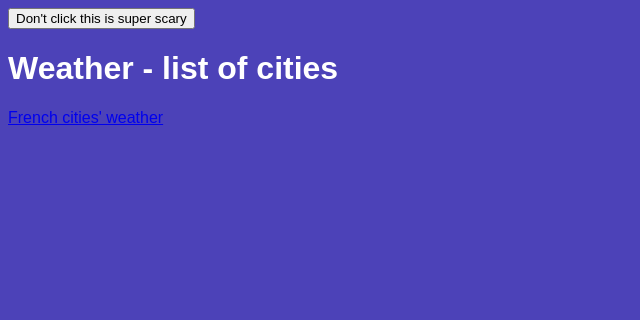
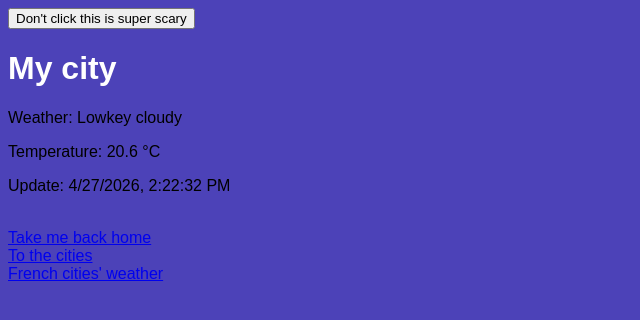
Before and after one commit to MCDLCN/SPA_VueJS-Intro, a Vue app in the folder vite-project/: page /city in a window 1280 px wide. Shown: the top 320 px of the page, without its empty margins (0-640 px from the left). Built offline with nearby package versions, Linux system fonts and the light colour scheme.

Commit message:
Added routes and made template for specific city's weather

```diff
--- a/vite-project/index.html
+++ b/vite-project/index.html
@@ -7,9 +7,8 @@
     <title>Zoooom</title>
   </head>
   <body>
+    <script type="module" src="/src/main.js"></script>
     <div id="app"></div>
-    <script type="module" src="/src/main.js"></script>
-    <div id="CitiesList"></div>
     <a href="https://donneespubliques.meteofrance.fr/">French cities' weather</a>
   </body>
 </html>
--- a/vite-project/package.json
+++ b/vite-project/package.json
@@ -9,7 +9,8 @@
     "preview": "vite preview"
   },
   "dependencies": {
-    "vue": "^3.5.32"
+    "vue": "^3.5.32",
+    "vue-router": "^5.0.6"
   },
   "devDependencies": {
     "@vitejs/plugin-vue": "^6.0.6",
--- a/vite-project/src/App.vue
+++ b/vite-project/src/App.vue
@@ -1,5 +1,6 @@
 <script setup>
 import { ref } from "vue"
+
 
 function onListClick() {
   window.alert("Boo!");
@@ -10,4 +11,9 @@ function onListClick() {
   <button @click="onListClick">
     Don't click this is super scary
   </button>
+  <router-view />
+  <br>
+  <router-link to="/" >Take me back home</router-link>
+  <br>
+  <router-link to="/cities" >To the cities</router-link>
 </template>
--- /dev/null
+++ b/vite-project/src/components/City.vue
@@ -0,0 +1,20 @@
+<script setup>
+const city = {
+  name: 'My city',
+  weather: 'Lowkey cloudy',
+  temperature: 20.55,
+  updatedAt: new Date()
+}
+</script>
+
+<template>
+  <div>
+    <h1>{{ city.name }}</h1>
+
+    <p>Weather: {{ city.weather }}</p>
+
+    <p>Temperature: {{ city.temperature.toFixed(1) }} °C</p>
+
+    <p>Update: {{ city.updatedAt.toLocaleString() }}</p>
+  </div>
+</template>
--- /dev/null
+++ b/vite-project/src/router/index.js
@@ -0,0 +1,13 @@
+import { createRouter, createWebHistory } from 'vue-router'
+import CitiesList from '../views/CitiesList.vue'
+import City from '../components/City.vue'
+
+const router = createRouter({
+  history: createWebHistory(),
+  routes: [
+    { path: '/cities', component: CitiesList },
+    { path: '/city', component: City }
+  ]
+})
+
+export default router
--- a/vite-project/vite.config.js
+++ b/vite-project/vite.config.js
@@ -3,5 +3,5 @@ import vue from '@vitejs/plugin-vue'
 
 // https://vite.dev/config/
 export default defineConfig({
-  plugins: [vue()],
+  plugins: [vue()]
 })
```
Also changed, not shown: vite-project/src/main.js (+6 -3 lines), 1 other file (tests, documents, lock files or other folders).
